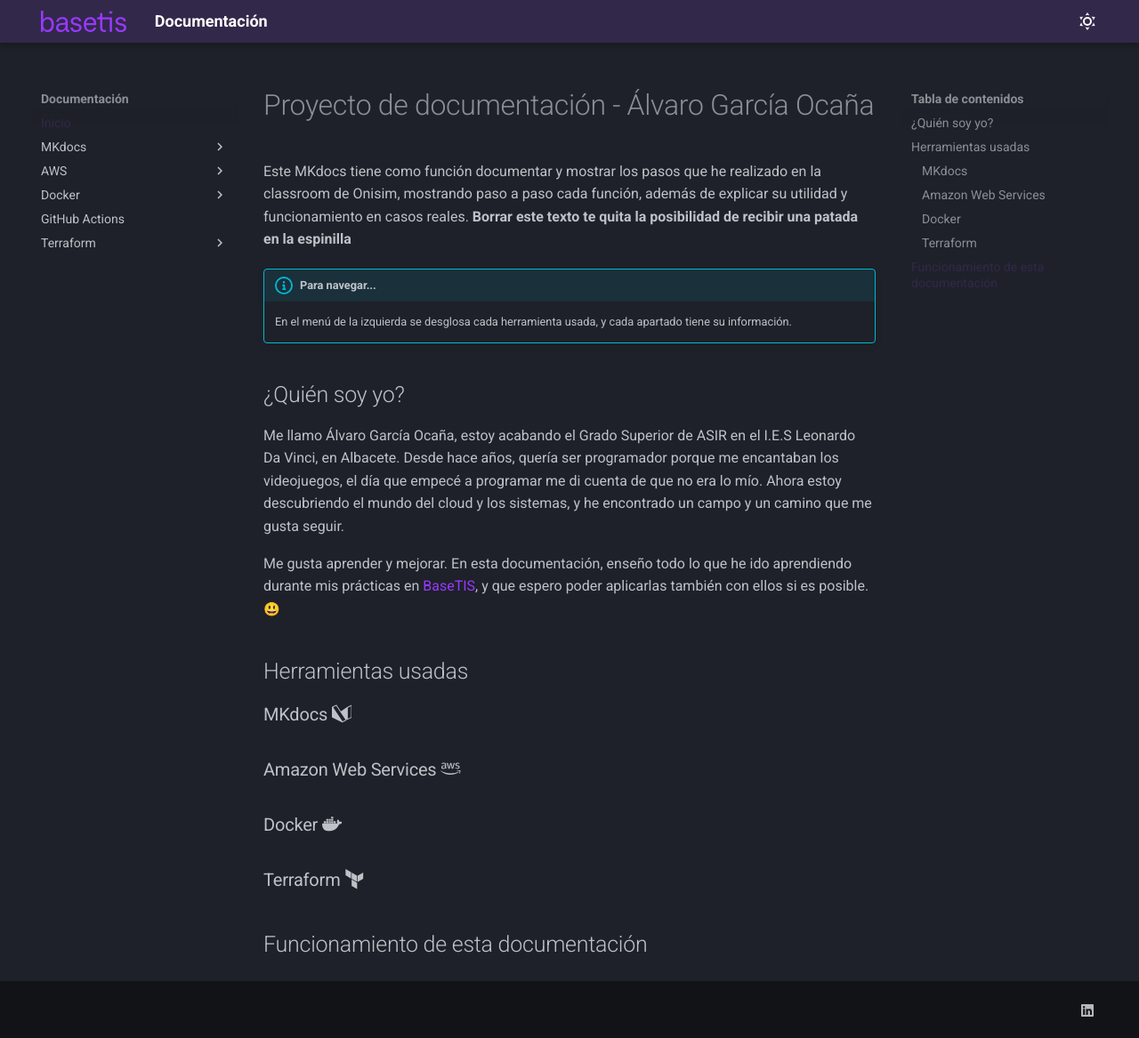
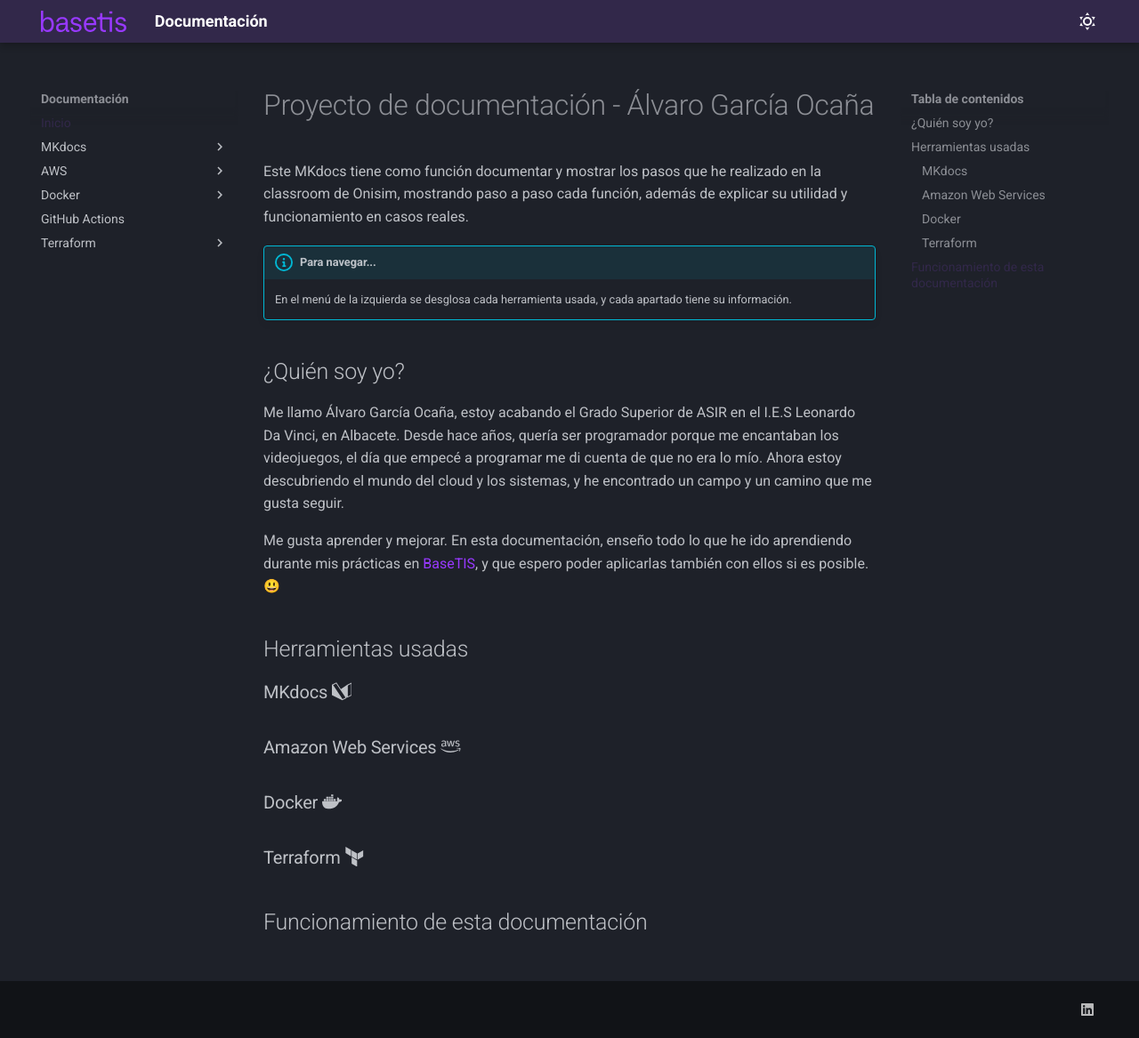
Before and after one commit to AlvaroGarOca/PrimerMKdocs, an MkDocs documentation site: the page built from docs/index.md, in a window 1280 px wide and 1167 px high. Shown: the whole window at 89% size. Built offline with MkDocs 1.6.1 and Material for MkDocs 9.7.7, drawn with Linux system fonts in a browser that asks for light colours; emoji names are drawn with the system emoji font.

Commit message:
Cambios en el index, desmotración

```diff
--- a/docs/index.md
+++ b/docs/index.md
@@ -1,5 +1,5 @@
 # Proyecto de documentación - Álvaro García Ocaña
-Este MKdocs tiene como función documentar y mostrar los pasos que he realizado en la classroom de Onisim, mostrando paso a paso cada función, además de explicar su utilidad y funcionamiento en casos reales. **Borrar este texto te quita la posibilidad de recibir una patada en la espinilla**
+Este MKdocs tiene como función documentar y mostrar los pasos que he realizado en la classroom de Onisim, mostrando paso a paso cada función, además de explicar su utilidad y funcionamiento en casos reales.
 
 !!! info "Para navegar..."
 
```
